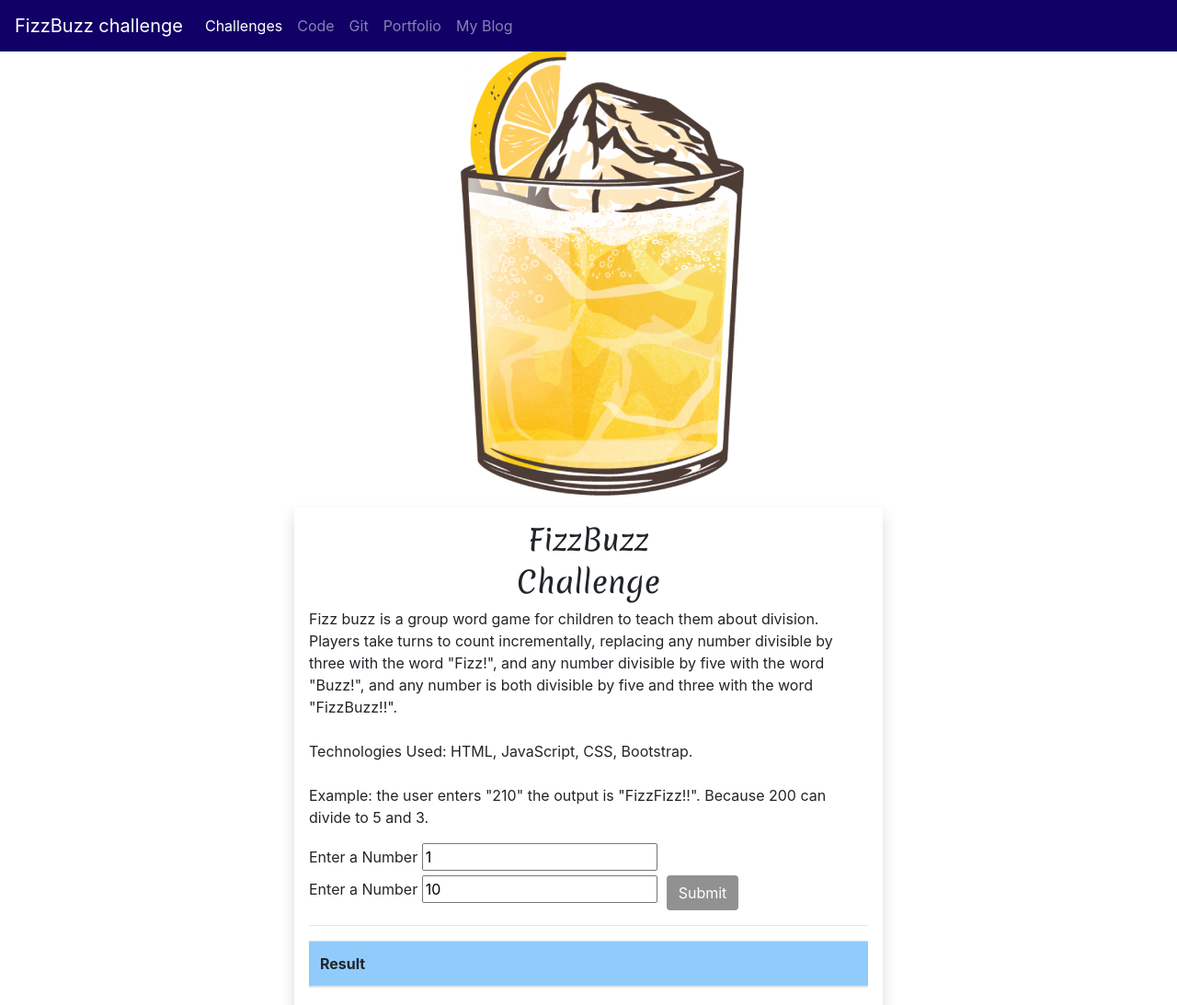
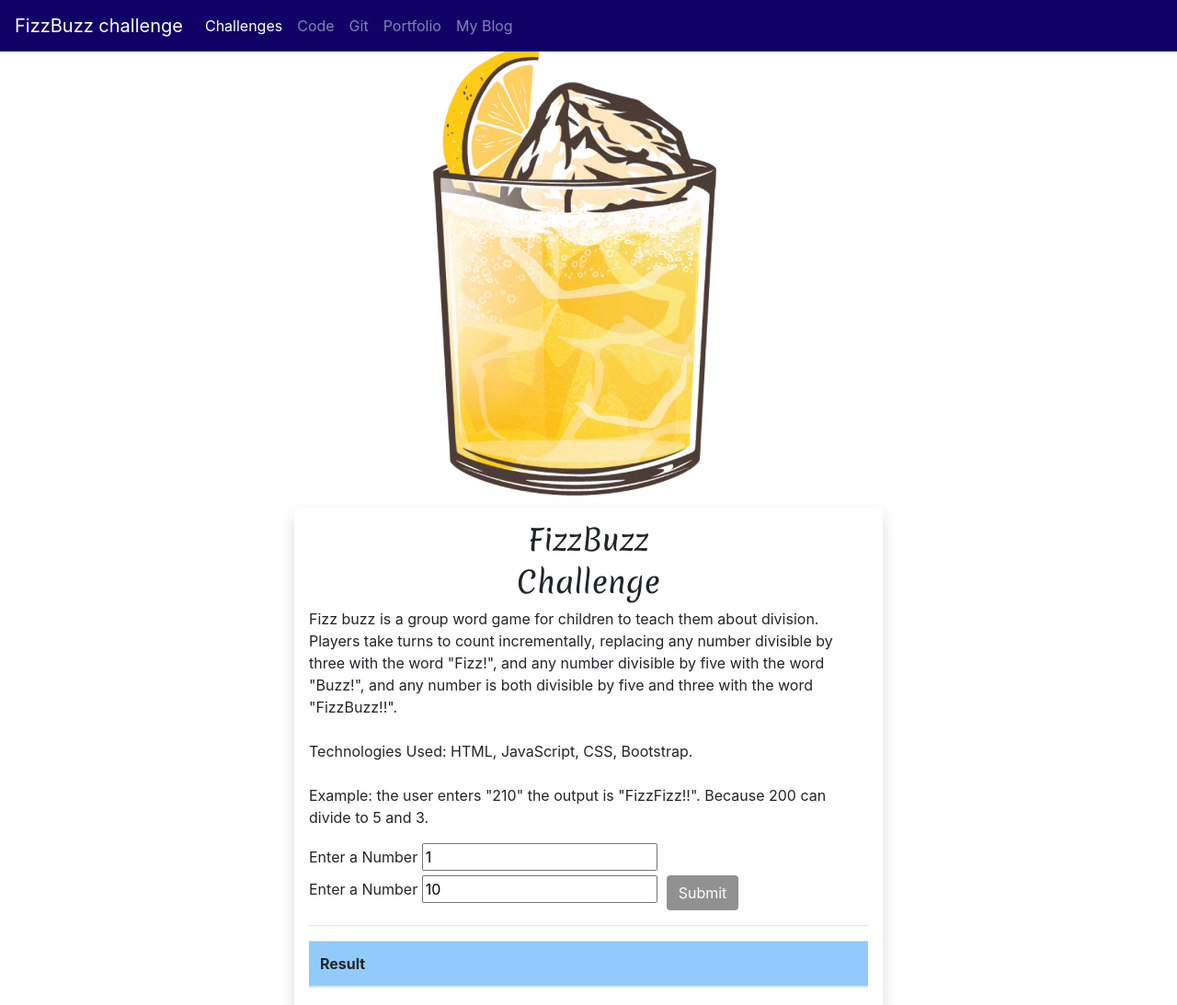
Before and after one commit to leobdev/fizzbuzz, a plain HTML site: page index.html in a window 1280 px wide. Shown: the top 1093 px of the page at 92% size. Drawn offline with nearby package versions, Linux system fonts and the light colour scheme.

```diff
--- a/index.html
+++ b/index.html
@@ -42,7 +42,7 @@
                         <a class="nav-link" href="Code.html">Code</a>
                     </li>
                     <li class="nav-item">
-                        <a class="nav-link" href="https://github.com/leobdev">Git</a>
+                        <a class="nav-link" href="https://github.com/leobdev/fizzbuzz.git">Git</a>
                     </li>
                     <li class="nav-item">
                         <a class="nav-link" href="https://leocoding.net">Portfolio</a>
@@ -57,9 +57,9 @@
     <!-- Begin page content -->
 
     <body>
-        <div class="container col-3 container-fluid pt-lg-5">
+        <div class="container pt-lg-5">
             <div class="row">
-                <div class="col-6">
+                <div class="col-4 offset-4">
                     <img src="img/fizzbuzz-logo.png" height="500px" class="image" alt="">
 
                 </div>
```
